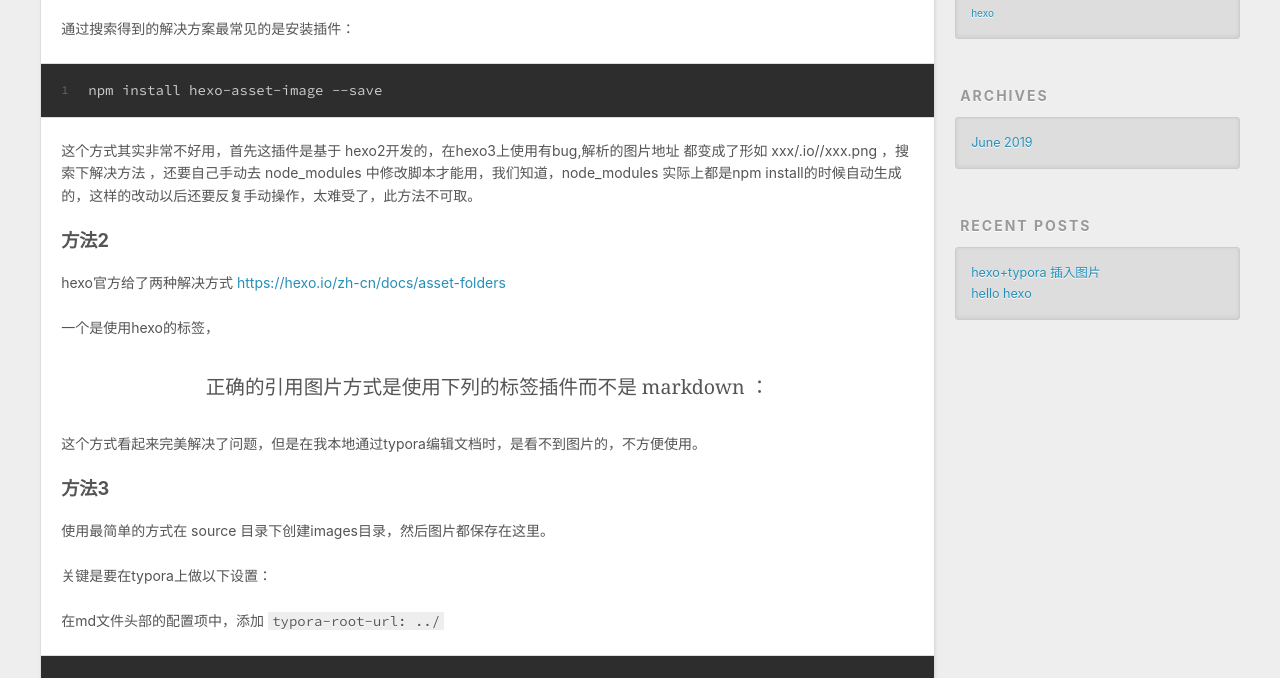
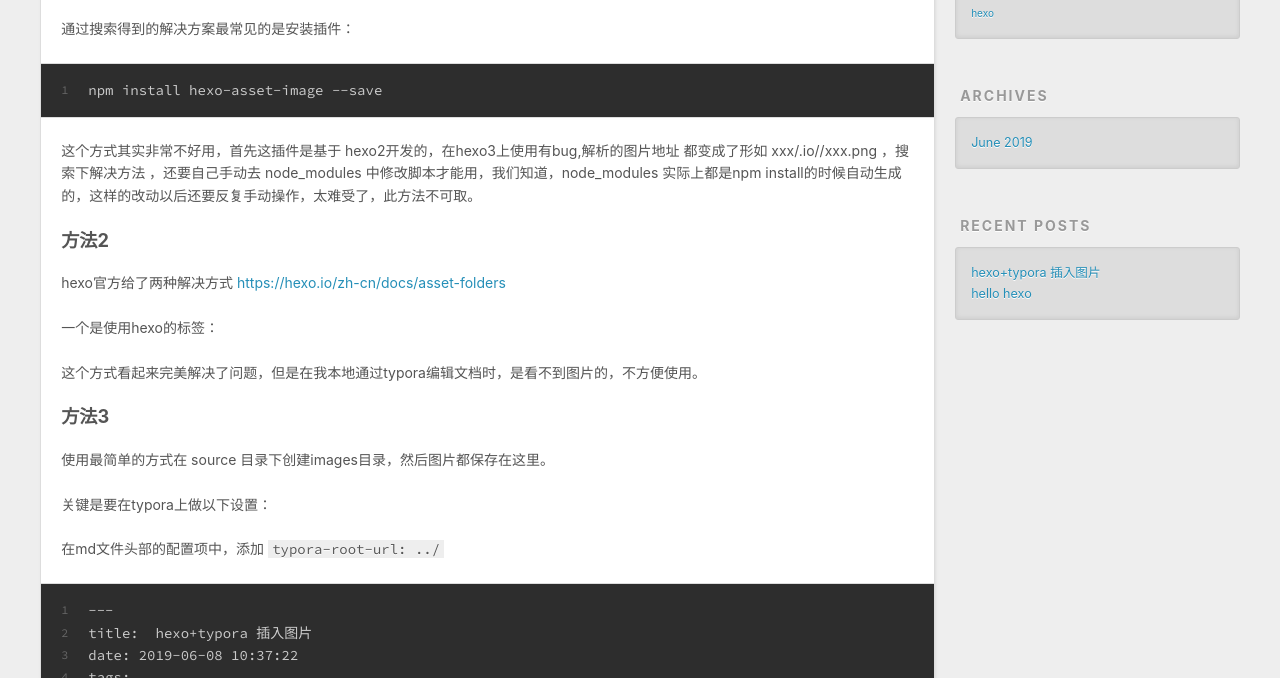
Before and after one commit to LzlzNewWorld/LzlzNewWorld.github.io, a plain HTML site: page 2019/06/08/hexo-插入图片/index.html in a window 1280 px wide. Shown: the part 422-1100 px from the top of the page. Drawn offline with nearby package versions, Linux system fonts and the light colour scheme.

Commit message:
Site updated: 2019-06-08 18:42:23

```diff
--- a/2019/06/08/hexo-插入图片/index.html
+++ b/2019/06/08/hexo-插入图片/index.html
@@ -16,7 +16,7 @@
 <meta property="og:description" content="hexo 官方有推荐的方式，但是结合实际使用，我的文章通过typora编辑，希望能得到所见即所得的效果，还能尽可能的减少重复操作。 方法1通过搜索得到的解决方案最常见的是安装插件： 1npm install hexo-asset-image --save  这个方式其实非常不好用，首先这插件是基于 hexo2开发的，在hexo3上使用有bug,解析的图片地址 都变成了形如  xxx/.io//xx">
 <meta property="og:locale" content="default">
 <meta property="og:image" content="http://lzlz000.github.io/images/1559989480817.png">
-<meta property="og:updated_time" content="2019-06-08T10:41:22.428Z">
+<meta property="og:updated_time" content="2019-06-08T10:42:17.724Z">
 <meta name="twitter:card" content="summary">
 <meta name="twitter:title" content="hexo+typora 插入图片">
 <meta name="twitter:description" content="hexo 官方有推荐的方式，但是结合实际使用，我的文章通过typora编辑，希望能得到所见即所得的效果，还能尽可能的减少重复操作。 方法1通过搜索得到的解决方案最常见的是安装插件： 1npm install hexo-asset-image --save  这个方式其实非常不好用，首先这插件是基于 hexo2开发的，在hexo3上使用有bug,解析的图片地址 都变成了形如  xxx/.io//xx">
@@ -92,10 +92,7 @@
 
 <p>这个方式其实非常不好用，首先这插件是基于 hexo2开发的，在hexo3上使用有bug,解析的图片地址 都变成了形如  xxx/.io//xxx.png ，搜索下解决方法 ，还要自己手动去 node_modules 中修改脚本才能用，我们知道，node_modules 实际上都是npm install的时候自动生成的，这样的改动以后还要反复手动操作，太难受了，此方法不可取。</p>
 <h3 id="方法2"><a href="#方法2" class="headerlink" title="方法2"></a>方法2</h3><p>hexo官方给了两种解决方式 <a href="https://hexo.io/zh-cn/docs/asset-folders" target="_blank" rel="noopener">https://hexo.io/zh-cn/docs/asset-folders</a> </p>
-<p>一个是使用hexo的标签，</p>
-<blockquote>
-<p>正确的引用图片方式是使用下列的标签插件而不是 markdown ：</p>
-</blockquote>
+<p>一个是使用hexo的标签：</p>
 
 
 <p>这个方式看起来完美解决了问题，但是在我本地通过typora编辑文档时，是看不到图片的，不方便使用。</p>
```
Also changed, not shown: index.html (+1 -4 lines).
